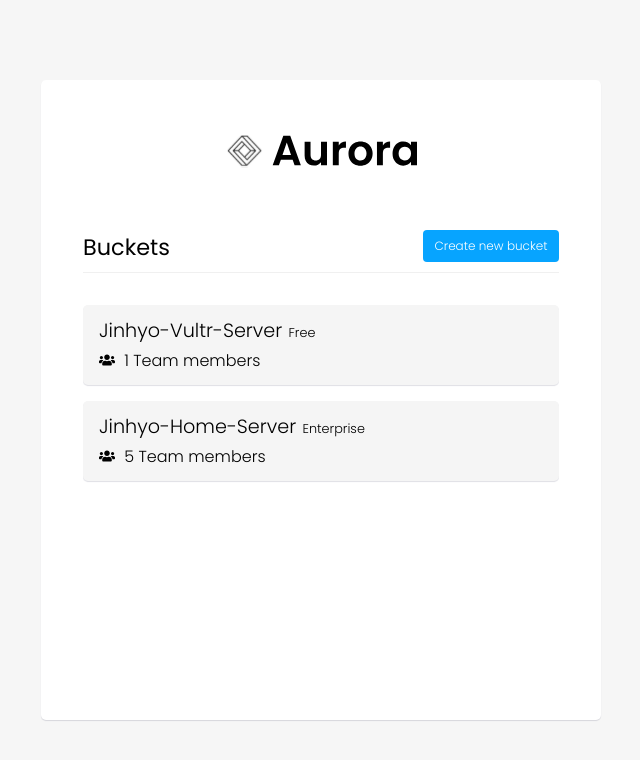
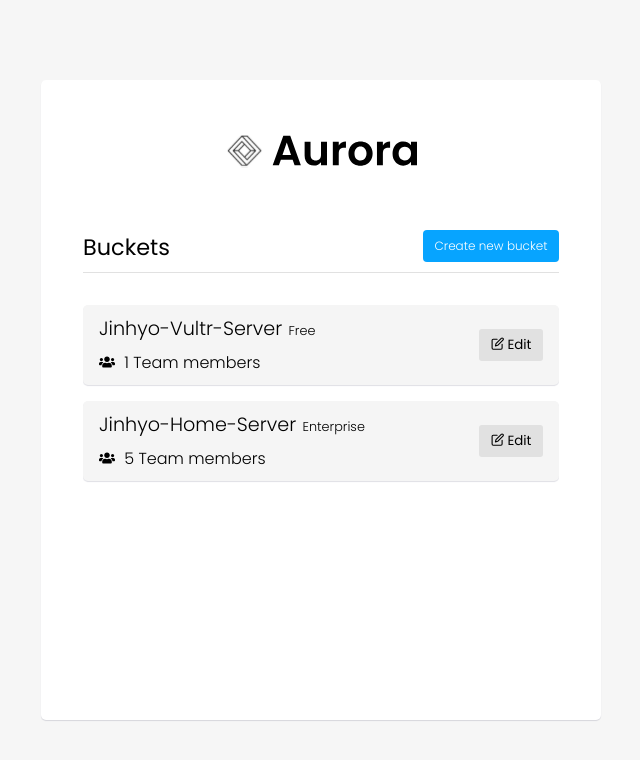
Before and after one commit to jinhyo-dev/Aurora-Monitoring-Frontend, a React (Vite) app: page /buckets in a window 1280 px wide. Shown: the top 760 px of the page, without its empty margins (319-959 px from the left). Built offline with nearby package versions, Linux system fonts and the light colour scheme.

Commit message:
feat: Add bucket edit button

```diff
--- a/src/pages/Buckets.tsx
+++ b/src/pages/Buckets.tsx
@@ -9,6 +9,7 @@ import { FaUsers } from 'react-icons/fa'
 import * as React from "react"
 import { useNavigate } from "react-router-dom";
 import { confirmAlert } from "react-confirm-alert";
+import { FiEdit } from 'react-icons/fi'
 
 interface PageStatus {
   firstRender: boolean;
@@ -51,6 +52,10 @@ const BucketComponents = () => {
     )
   }
 
+  const bucketEditHandler = () => {
+    console.log('aaa')
+  }
+
   return (
     <BucketsContainer>
       {cookies.theme === 'dark' ? <AuroraLogo className={'aurora-logo'}/> :
@@ -64,6 +69,7 @@ const BucketComponents = () => {
 
       <div className={'buckets-list'}>
         <div className={'bucket'} onClick={() => navigate('/bucket/AURORA633/dashboard')}>
+          <div>
             <div className={'server-name'}>
               Jinhyo-Vultr-Server
               <span>Free</span>
@@ -72,7 +78,17 @@ const BucketComponents = () => {
               <FaUsers/> <span>1 Team members</span>
             </div>
           </div>
+
+          <EditButton onClick={(event: React.MouseEvent<HTMLButtonElement>) => {
+            event.stopPropagation();
+            bucketEditHandler();
+          }}>
+            <FiEdit/> Edit
+          </EditButton>
+
+        </div>
         <div className={'bucket'}>
+          <div>
             <div className={'server-name'}>
               Jinhyo-Home-Server
               <span>Enterprise</span>
@@ -81,6 +97,14 @@ const BucketComponents = () => {
             <div className={'server-info'}>
               <FaUsers/> <span>5 Team members</span>
             </div>
+          </div>
+
+          <EditButton onClick={(event: React.MouseEvent<HTMLButtonElement>) => {
+            event.stopPropagation();
+            bucketEditHandler();
+          }}>
+            <FiEdit/> Edit
+          </EditButton>
         </div>
       </div>
     </BucketsContainer>
@@ -149,6 +173,8 @@ const BucketsContainer = styled.div`
       margin-top: 1rem;
       font-weight: 300;
       transition: all .25s;
+      display: flex;
+      align-items: center;
       cursor: pointer;
       box-shadow: ${({theme}) => theme.boxShadow};
 
@@ -168,7 +194,6 @@ const BucketsContainer = styled.div`
         text-align: left;
         font-size: 1.2rem;
         padding-left: 1rem;
-        padding-top: 0.7rem;
 
         & span {
           padding-left: 0.4rem;
@@ -177,7 +202,7 @@ const BucketsContainer = styled.div`
       }
 
       & .server-info {
-        padding-top: 0.2rem;
+        padding-top: 0.4rem;
         padding-left: 1rem;
         float: left;
 
@@ -191,6 +216,29 @@ const BucketsContainer = styled.div`
       }
     }
   }
+`
+
+const EditButton = styled.button`
+  width: 4rem;
+  height: 2rem;
+  border: none;
+  margin-left: auto;
+  margin-right: 1rem;
+  border-radius: 3px;
+  background: ${({theme}) => theme.NavigationFocusButtonColor};
+  color: ${({theme}) => theme.fontColor};
+  cursor: pointer;
+  transition: all .25s;
+
+  & svg {
+    margin-bottom: -0.1rem;
+  }
+
+  &:hover {
+    background: ${({theme}) => theme.BottomNavigationContainerColor};
+  }
+
+  &
 `
 
 const Buckets: React.FC<PageStatus> = ({firstRender}) => {
--- a/src/styles/theme/defaultTheme.ts
+++ b/src/styles/theme/defaultTheme.ts
@@ -18,7 +18,7 @@ export const lightTheme: CustomTheme = {
   primaryColor: '#fff',
   fontColor: '#000',
   fontSecondColor: '#888',
-  NavigationFocusButtonColor: '#f0f0f0',
+  NavigationFocusButtonColor: '#e1e1e1',
   BottomNavigationContainerColor: '#F5F5F5',
   BottomNavigationFocusButtonColor: '#e3e3e3',
   NavigationBarControlButtonColor: '#E8E8E8',
```
Lines whose indentation alone changed are shown as unchanged.
